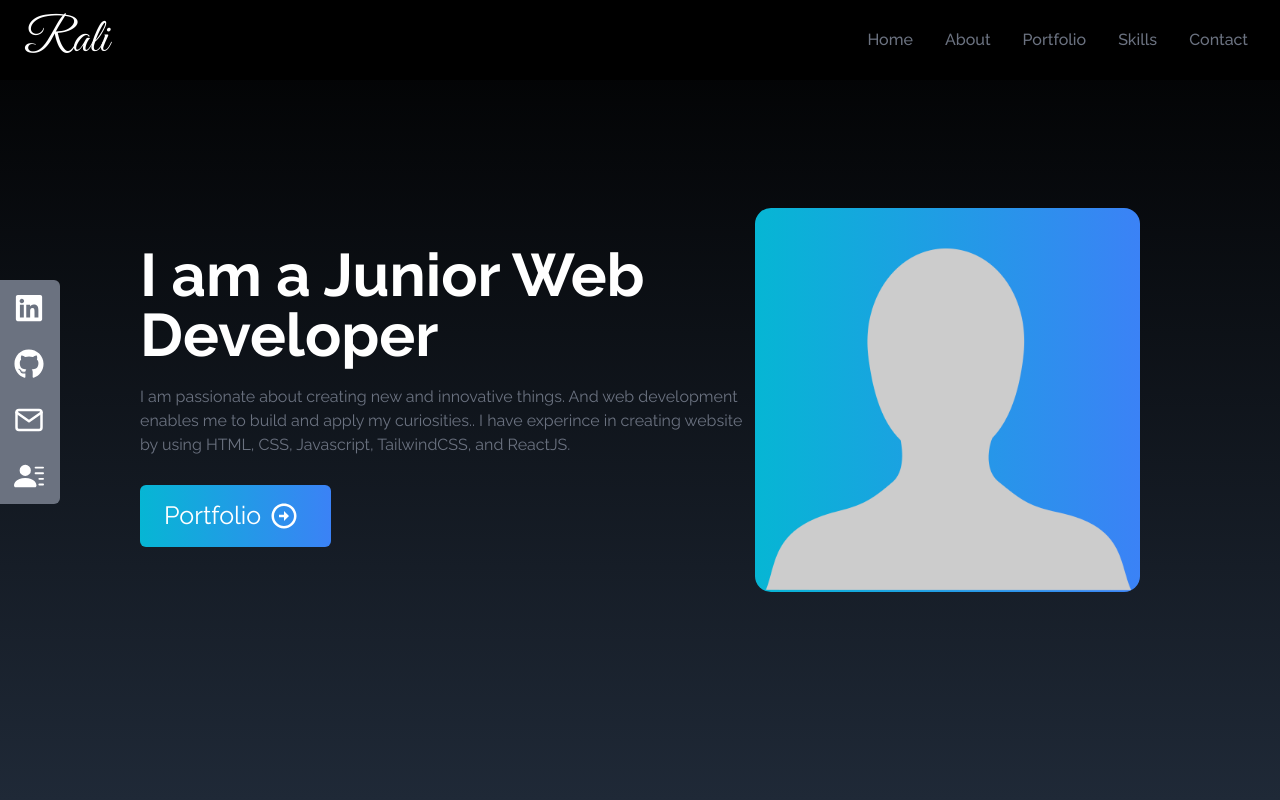
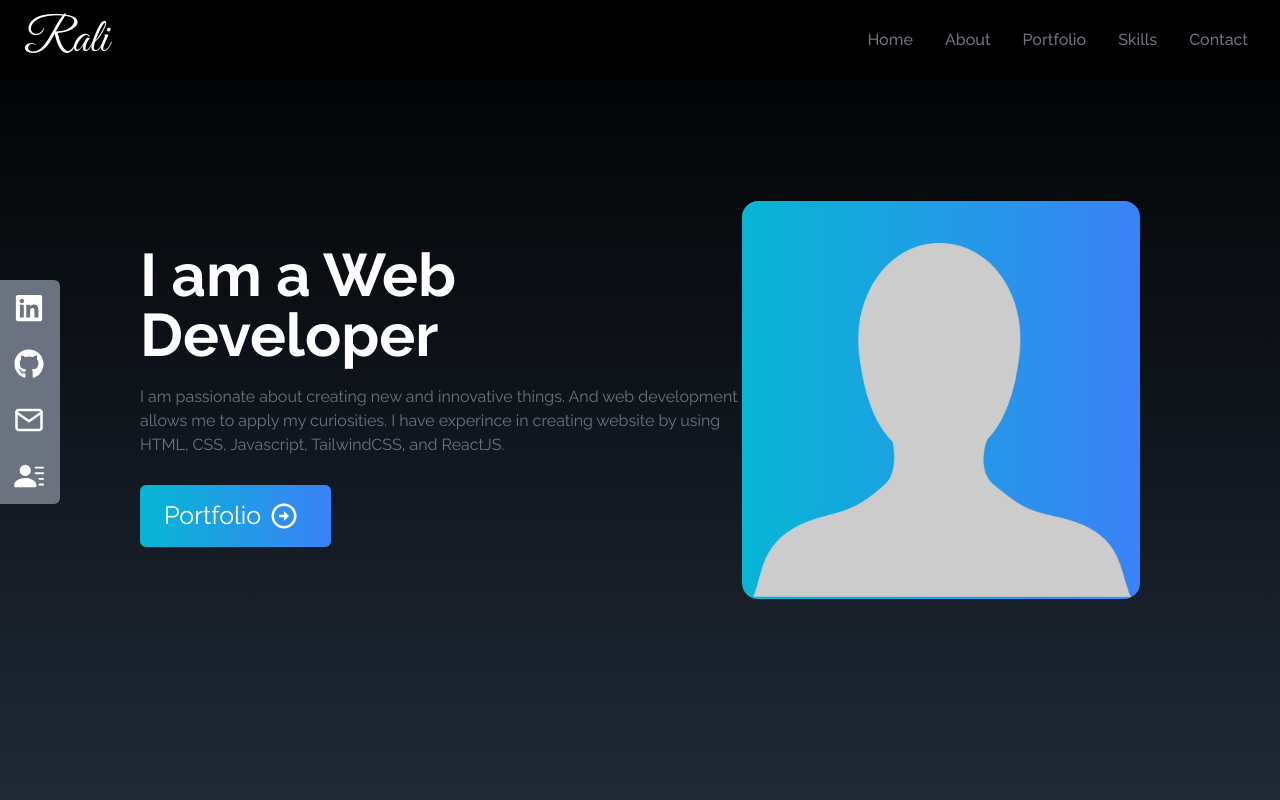
Before and after one commit to Rali-28/web-portfolio, a React (Vite) app: page / in a window 1280 px wide. Shown: the top 800 px of the page. Built offline with nearby package versions, Linux system fonts and the light colour scheme.

Commit message:
updated hero section text

```diff
--- a/src/components/Hero.jsx
+++ b/src/components/Hero.jsx
@@ -22,11 +22,11 @@ const Hero = () => {
         */}
         <div className="flex flex-col justify-center h-full text-center md:text-left">
           <h2 className="text-4xl font-bold sm:text-6xl">
-            I am a Junior Web Developer
+            I am a Web Developer
           </h2>
 
           <p className="py-5 text-gray-500">
-            I am passionate about creating new and innovative things. And web development enables me to build and apply my curiosities.. I have experince in creating website by using HTML, CSS,   Javascript, TailwindCSS, and ReactJS.
+            I am passionate about creating new and innovative things. And web development allows me to apply my curiosities. I have experince in creating website by using HTML, CSS,   Javascript, TailwindCSS, and ReactJS.
           </p>
 
           <div>
```
